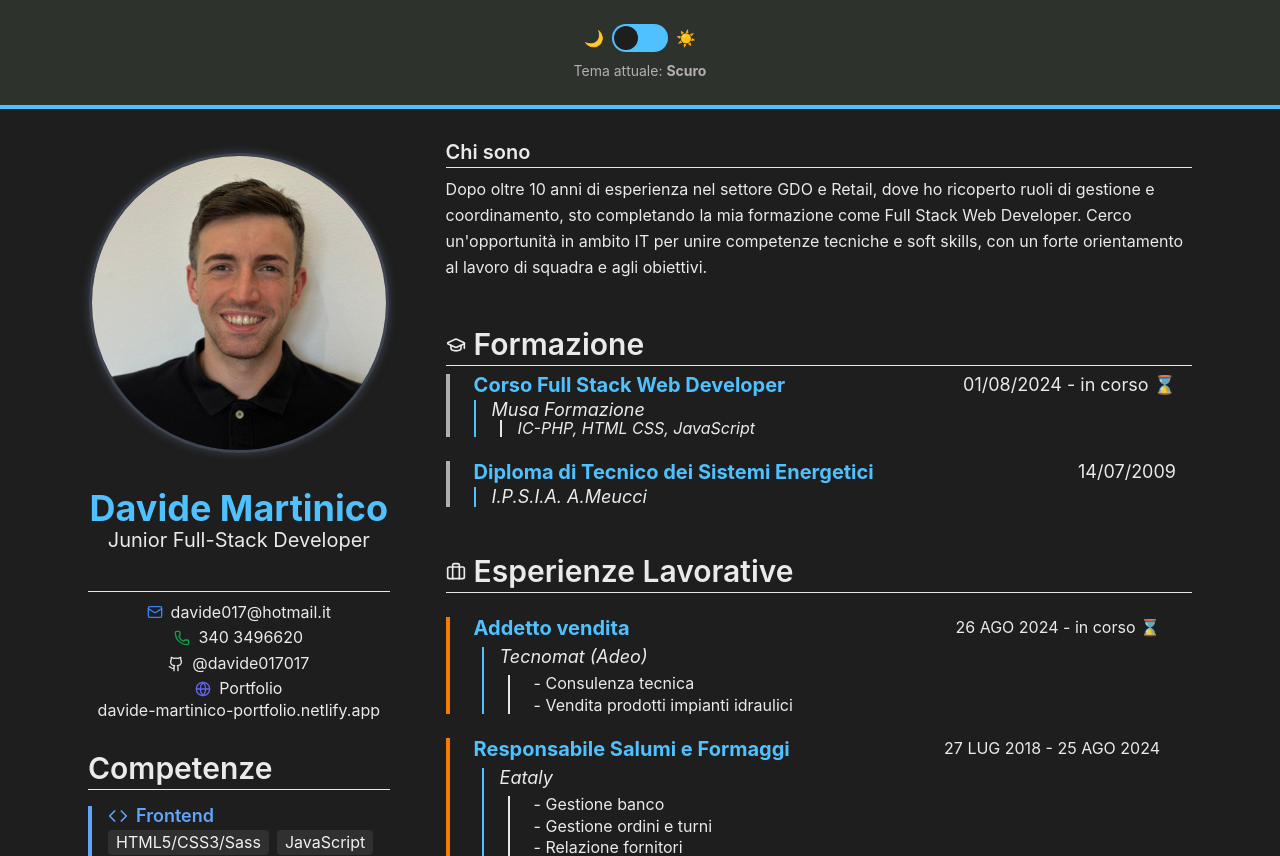
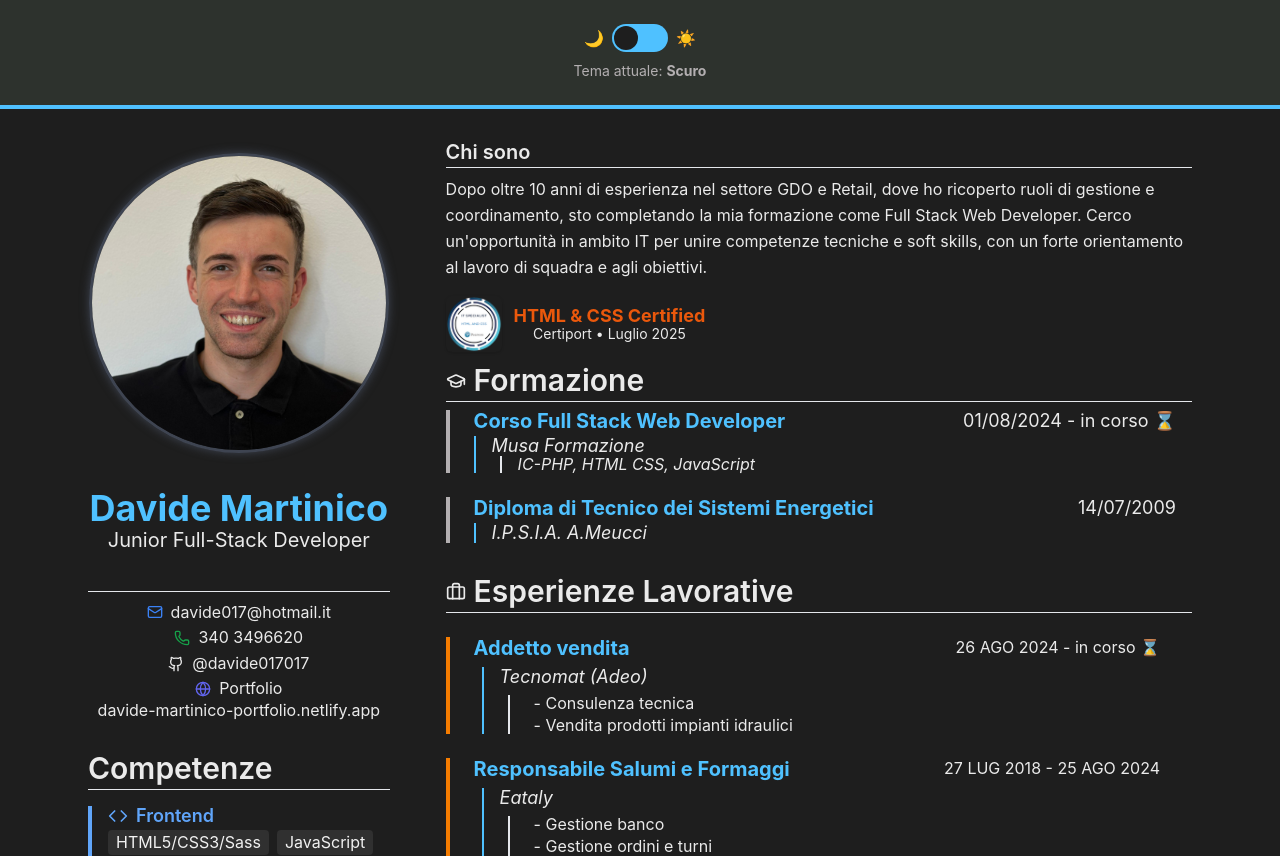
Before and after one commit to davide017017/MyCv-React-Public, a React (Vite) app: page / in a window 1280 px wide. Shown: the top 856 px of the page. Built offline with nearby package versions, Linux system fonts and the light colour scheme.

Commit message:
add certiport html/css 15/07/25

```diff
--- a/src/components/CVPage.tsx
+++ b/src/components/CVPage.tsx
@@ -11,6 +11,7 @@ import Patent from './sections/Patent';
 import Consent from './sections/Consent';
 import Photo from './sections/Photo';
 import Contact from './sections/Contact';
+import Certifications from './sections/Certifications';
 
 const CVPage = forwardRef<HTMLDivElement>((_, ref) => {
   return (
@@ -46,12 +47,13 @@ const CVPage = forwardRef<HTMLDivElement>((_, ref) => {
       {/* Colonna destra */}
       <section
         className="
-          flex flex-col gap-6
+          flex flex-col gap-2
           md:w-[70%]
           print:w-[65%] print:break-inside-avoid print:gap-2
         "
       >
         <AboutMe />
+        <Certifications />
         <Education />
         <Experience />
       </section>
--- a/src/components/sections/AboutMe.tsx
+++ b/src/components/sections/AboutMe.tsx
@@ -2,7 +2,7 @@ import { cvData } from '../../data/cvData';
 
 const AboutMe = () => {
   return (
-    <section className="mb-6 px-4">
+    <section className="mb-2 px-4">
       <h2 className="text-lg font-semibold text-primary mb-2 border-b border-border pb-1">
         Chi sono
       </h2>
--- /dev/null
+++ b/src/components/sections/Certifications.tsx
@@ -0,0 +1,29 @@
+// src/components/Certifications.tsx
+import { cvData } from '../../data/cvData';
+
+const Certifications = () => (
+  <section className="mb-1 px-4">
+    <div className="flex flex-wrap items-center gap-5">
+      {cvData.certifications.map((cert, idx) => (
+        <div key={idx} className="flex items-center gap-3 mb-0">
+          <a href={cert.verifyUrl} target="_blank" rel="noopener noreferrer">
+            <img
+              src={cert.badgeUrl}
+              alt={cert.title}
+              className="w-14 h-14 rounded-md shadow"
+              style={{ display: 'inline-block', verticalAlign: 'middle' }}
+            />
+          </a>
+          <div className="flex flex-col justify-center text-center">
+            <span className="font-bold text-base text-orange-600">{cert.title}</span>
+            <span className="text-xs text-muted-foreground">
+              {cert.issuer} • {cert.date}
+            </span>
+          </div>
+        </div>
+      ))}
+    </div>
+  </section>
+);
+
+export default Certifications;
--- a/src/data/cvData.ts
+++ b/src/data/cvData.ts
@@ -1,4 +1,5 @@
 import type { CvData } from '../types/cv';
+import htmlCssBadge from '../assets/img/certifications/it-specialist-html-and-css.png';
 
 export const cvData: CvData = {
   personalInfo: {
@@ -143,5 +144,21 @@ export const cvData: CvData = {
 
   portfolio: 'https://davide-martinico-portfolio.netlify.app/',
 
-  certifications: [],
+  certifications: [
+    {
+      title: 'HTML & CSS Certified',
+      issuer: 'Certiport',
+      date: 'Luglio 2025',
+      // F:\_MIEI LAVORI\CV(React)\my-Cv-MadeWithReact\src\assets\img\certifications\it-specialist-html-and-css.png
+      badgeUrl: htmlCssBadge,
+      verifyUrl: 'https://www.credly.com/badges/4c527832-86a7-4af1-b7e7-39d231effd3e/public_url',
+    },
+    // {
+    //   title: 'JavaScript Specialist',
+    //   issuer: 'Certiport',
+    //   date: 'Dicembre 2025',
+    //   badgeUrl: '/assets/img/certifications/js-specialist.png',
+    //   verifyUrl: 'https://www.credly.com/badges/....',
+    // },
+  ],
 };
```
Also changed, not shown: src/types/cv.ts (+10 -2 lines), src/assets/img/certifications/it-specialist-html-and-css.png (added).
